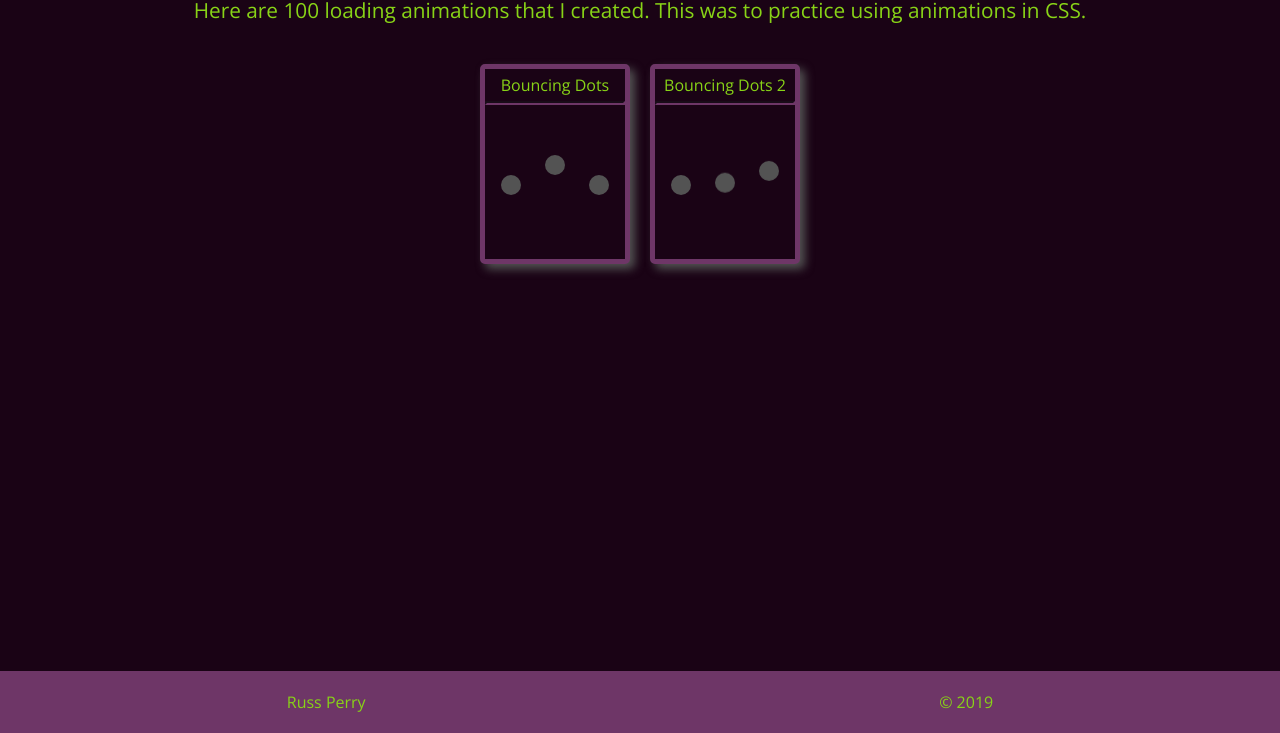
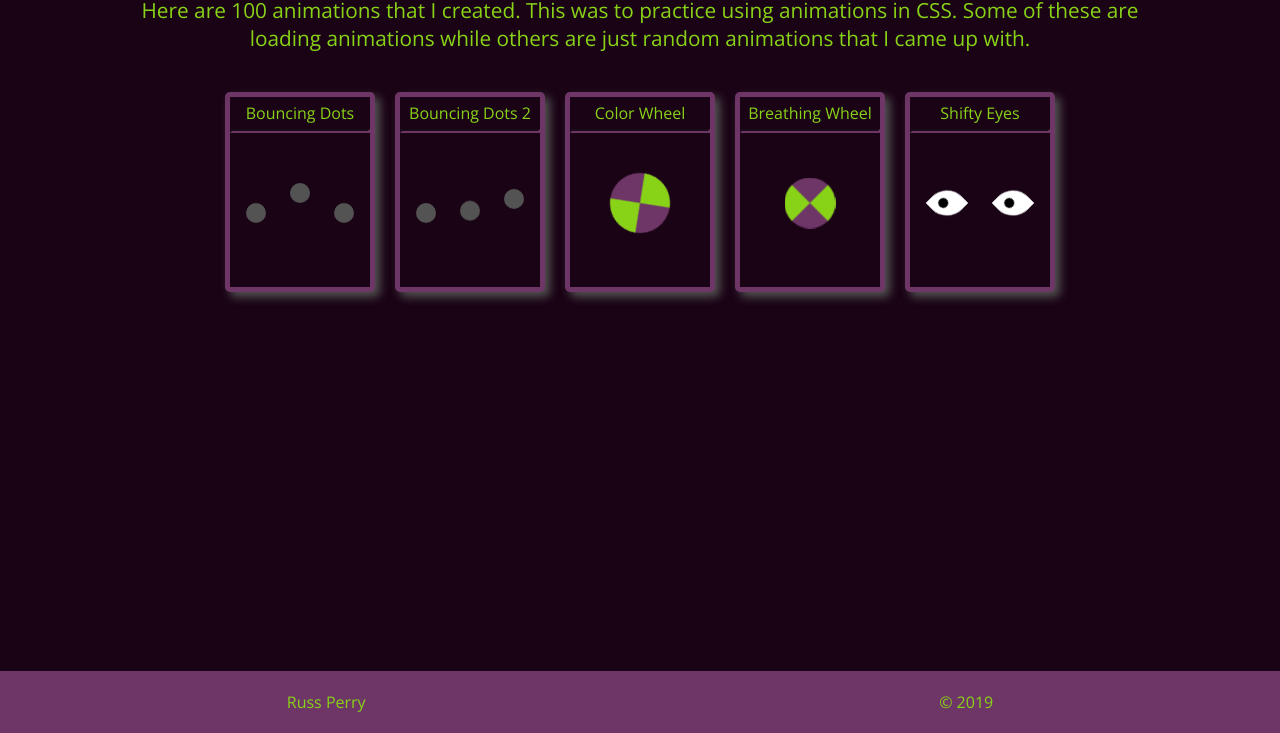
Before and after one commit to rperry99/100-animations, a plain HTML site: page index.html in a window 1280 px wide. Shown: the part 67-800 px from the top of the page. Drawn offline with nearby package versions, Linux system fonts and the light colour scheme.

Commit message:
Add Animations
Color Wheel, Breathing Wheel, Shifty Eyes

```diff
--- a/index.html
+++ b/index.html
@@ -8,16 +8,17 @@
     <link rel="stylesheet" href="style.css" />
   </head>
   <body>
-    <h1>100 Loading Animations</h1>
+    <h1>100 Animations</h1>
     <p class="description">
-      Here are 100 loading animations that I created. This was to practice using
-      animations in CSS.
+      Here are 100 animations that I created. This was to practice using
+      animations in CSS. Some of these are loading animations while others are
+      just random animations that I came up with.
     </p>
     <div id="animations">
       <div class=" animation bouncing-dots">
         <p>Bouncing Dots</p>
         <hr />
-        <div class="dots">
+        <div class="dots animation-container">
           <div class="dot"></div>
           <div class="dot"></div>
           <div class="dot"></div>
@@ -26,10 +27,36 @@
       <div class=" animation bouncing-dots2">
         <p>Bouncing Dots 2</p>
         <hr />
-        <div class="dots">
+        <div class="dots animation-container">
           <div class="dot"></div>
           <div class="dot"></div>
           <div class="dot"></div>
+        </div>
+      </div>
+      <div class=" animation color-wheel">
+        <p>Color Wheel</p>
+        <hr />
+        <div class="wheel animation-container">
+          <div class="spoke"></div>
+        </div>
+      </div>
+      <div class="animation color-wheel2">
+        <p>Breathing Wheel</p>
+        <hr />
+        <div class="wheel animation-container">
+          <div class="spoke"></div>
+        </div>
+      </div>
+      <div class="animation eyes">
+        <p>Shifty Eyes</p>
+        <hr />
+        <div class="eyeballs animation-container">
+          <div class="eye">
+            <div class="pupil"></div>
+          </div>
+          <div class="eye">
+            <div class="pupil"></div>
+          </div>
         </div>
       </div>
     </div>
--- a/style.css
+++ b/style.css
@@ -25,6 +25,8 @@ h1 {
 .description {
   font-size: 1.3rem;
   text-align: center;
+  width: 80%;
+  margin: 0 auto;
 }
 
 #animations {
@@ -70,9 +72,7 @@ a {
   text-decoration: none;
   padding: 20px 0;
 }
-
-.bouncing-dots .dots,
-.bouncing-dots2 .dots {
+.animation-container {
   width: 95%;
   margin: 0 auto;
   display: flex;
@@ -80,6 +80,7 @@ a {
   justify-content: space-around;
   height: calc(100% - 50px);
 }
+
 .bouncing-dots .dots .dot,
 .bouncing-dots2 .dots .dot {
   background: #535353;
@@ -110,3 +111,66 @@ a {
     transform: translateY(10px);
   }
 }
+
+.color-wheel .wheel .spoke {
+  border: solid 30px white;
+  height: 30px;
+  width: 30px;
+  border-radius: 100%;
+  border-top-color: #6e3667;
+  border-right-color: #88d317;
+  border-bottom-color: #6e3667;
+  border-left-color: #88d317;
+  animation: colorWheel 0.75s infinite cubic-bezier(0.46, 0.62, 0, 0.74);
+}
+
+@keyframes colorWheel {
+  100% {
+    transform: rotate(360deg);
+  }
+}
+
+.color-wheel2 .wheel .spoke {
+  border: solid 30px white;
+  height: 30px;
+  width: 30px;
+  border-radius: 100%;
+  border-top-color: #6e3667;
+  border-right-color: #88d317;
+  border-bottom-color: #6e3667;
+  border-left-color: #88d317;
+  animation: breathingColorWheel 2s infinite ease-in-out alternate;
+}
+@keyframes breathingColorWheel {
+  100% {
+    transform: scale(0.7) rotate(360deg);
+  }
+}
+
+.eyes .eyeballs .eye {
+  height: 30px;
+  width: 30px;
+  background: white;
+  border-top-left-radius: 70%;
+  border-bottom-right-radius: 70%;
+  transform: rotate(45deg);
+  display: flex;
+  align-items: center;
+  justify-content: center;
+}
+
+.eyes .eyeballs .eye .pupil {
+  height: 10px;
+  width: 10px;
+  background: black;
+  border-radius: 100%;
+  animation: tickingEyes 1.5s infinite ease-in-out alternate;
+}
+@keyframes tickingEyes {
+  0% {
+    transform: translate(5px, -5px);
+  }
+  100% {
+    transform: translate(-5px, 5px);
+  }
+}
```
Also changed, not shown: 1 other file.
